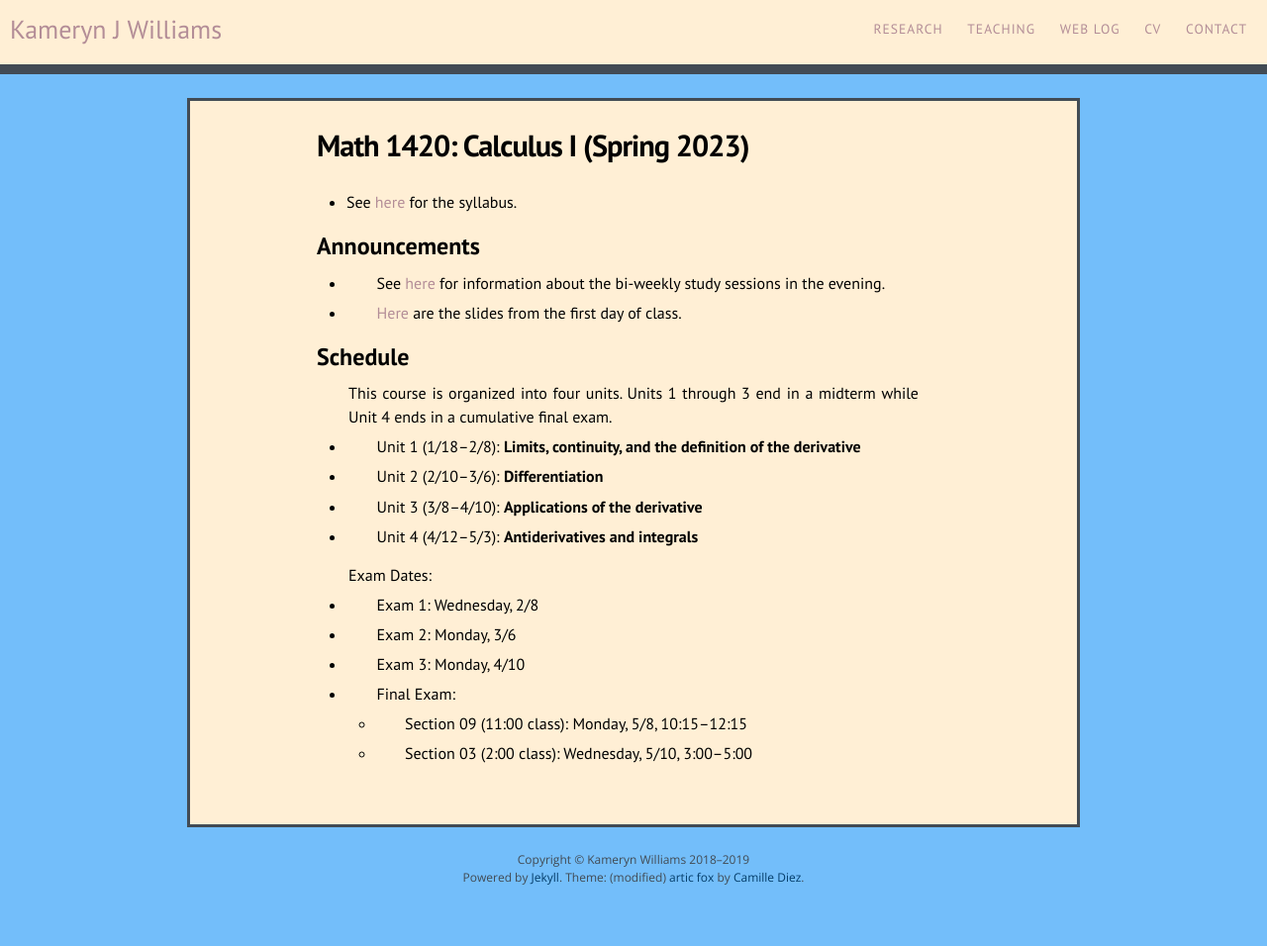
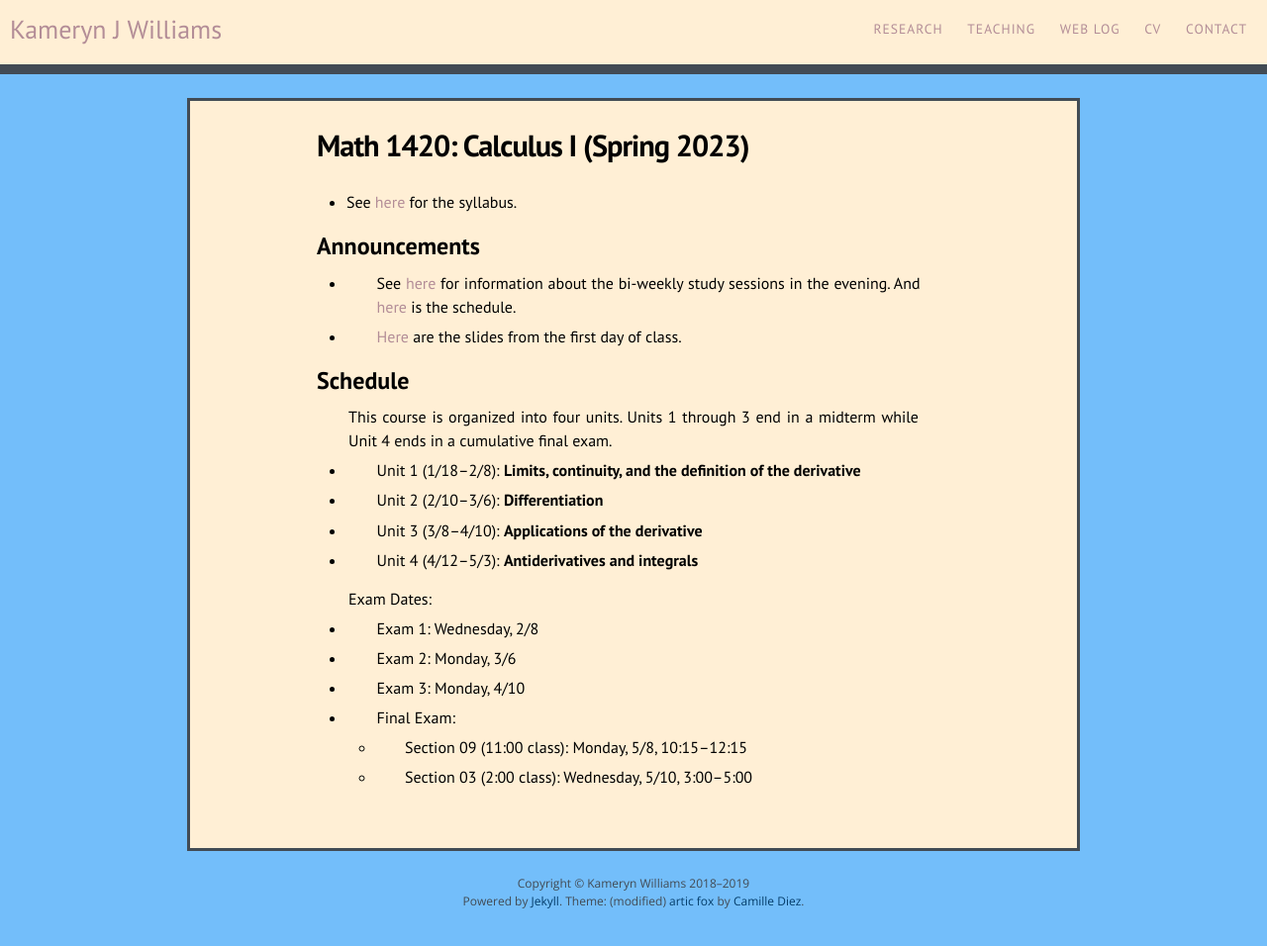
Before and after one commit to kamerynjw/kamerynjw.github.io, a Jekyll site: the page built from teaching/2023/math1420.md, in a window 1280 px wide. Shown: the whole page at 99% size. Built offline with Jekyll 4.4.1, drawn with Linux system fonts in a browser that asks for light colours; nearby versions of some CDN libraries; before the commit the page ends 932 px from its top, so only the background shows below that.

Commit message:
study session schedule

```diff
--- a/teaching/2023/math1420.md
+++ b/teaching/2023/math1420.md
@@ -10,7 +10,7 @@ permalink: /teaching/2023/math1420/
 Announcements
 -------------
 
-* See [here]({{ page.url }}study-sessions-ad.pdf) for information about the bi-weekly study sessions in the evening.
+* See [here]({{ page.url }}study-sessions-ad.pdf) for information about the bi-weekly study sessions in the evening. And [here]({{ page.url }}study-session-schedule.pdf) is the schedule.
 
 * [Here]({{ page.url }}day1.pdf) are the slides from the first day of class.
 
```
Also changed, not shown: 1 other file.
